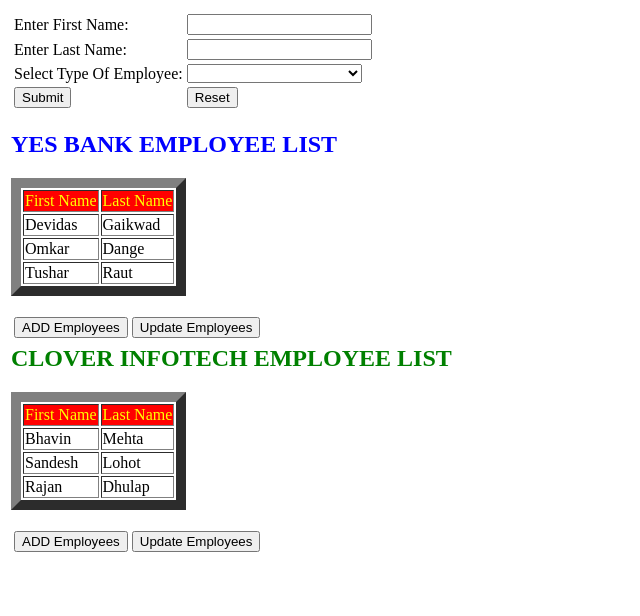
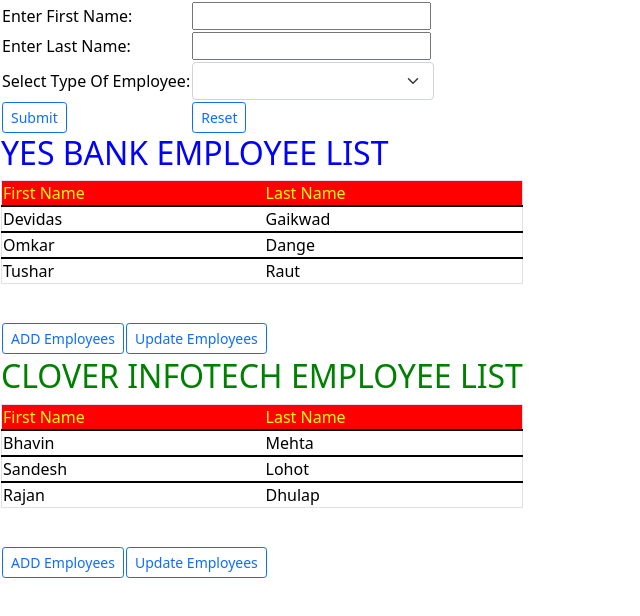
Before and after one commit to BhavinkumarMehta/angular-ivy-yob9ig, an Angular app: page / in a window 1280 px wide. Shown: the top 616 px of the page, without its empty margins (0-640 px from the left). Built offline with nearby package versions, Linux system fonts and the light colour scheme.

Commit message:
5 files modified

```diff
--- a/package.json
+++ b/package.json
@@ -13,6 +13,7 @@
     "@angular/router": "^13.2.0",
     "@popperjs/core": "^2.10.2",
     "bootstrap": "^5.1.3",
+    "fontawesome": "^5.6.3",
     "rxjs": "^7.5.2",
     "tslib": "^2.3.1",
     "zone.js": "^0.11.4"
--- a/src/app/app.component.css
+++ b/src/app/app.component.css
@@ -6,10 +6,10 @@
   color: yellow;
   background-color: red;
 }
-.YesBackground
-{
-  color:blue;
+.YesBackground {
+  color: blue;
   background-color: white;
   border: 1px;
   border-color: black;
+  border-width: 10px;
 }
--- a/src/app/app.component.html
+++ b/src/app/app.component.html
@@ -2,7 +2,7 @@
   <div>{{ Employee.fname }} {{ Employee.lname }}</div>
 </div> -->
 
-<table class="table">
+<table class="table-primary">
   <tr>
     <td colspan="6">Enter First Name:</td>
     <td colspan="6">
@@ -18,7 +18,11 @@
   <tr aria-colspan="12">
     <td colspan="6">Select Type Of Employee:</td>
     <td colspan="6">
-      <select ng-model="myVar">
+      <select
+        ng-model="myVar"
+        class="form-select"
+        aria-label="Default select example"
+      >
         <option value=""></option>
         <option value="Yes Bank Employee">Yes Bank Employee</option>
         <option value="Clover Infotech Employee">
@@ -30,33 +34,53 @@
   </tr>
   <tr aria-colspan="12">
     <td colspan="6">
-      <input id="Submit" type="button" value="Submit" />
+      <input
+        id="Submit"
+        class="btn btn-outline-primary btn-sm"
+        type="button"
+        value="Submit"
+      />
     </td>
     <td colspan="6">
-      <input id="Submit" type="button" value="Reset" />
+      <input
+        id="Submit"
+        class="btn btn-outline-primary btn-sm"
+        type="button"
+        value="Reset"
+      />
     </td>
   </tr>
 </table>
 
 <h2 class="YesBackground">YES BANK EMPLOYEE LIST</h2>
-<table aria-colspan="12" border="10px">
-  <tr class="color" aria-colspan="12">
-    <td aria-colspan="6">First Name</td>
-    <td aria-colspan="6">Last Name</td>
+<table class="table" aria-colspan="12" border="1px">
+  <tr class="table-primary" aria-colspan="12">
+    <td class="color" aria-colspan="6">First Name</td>
+    <td class="color" aria-colspan="6">Last Name</td>
   </tr>
-  <tr aria-colspan="12" *ngFor="let Employee of test">
+  <tr class="table-primary" aria-colspan="12" *ngFor="let Employee of test">
     <td aria-colspan="6">{{ Employee.fname }}</td>
     <td aria-colspan="6">{{ Employee.lname }}</td>
   </tr>
 </table>
 <br />
 <table aria-colspan="12">
-  <tr aria-colspan="12">
+  <tr class="table-primary" aria-colspan="12">
     <td aria-colspan="6">
-      <input id="AddEmployees" type="button" value="ADD Employees" />
+      <input
+        id="AddEmployees"
+        class="btn btn-outline-primary btn-sm"
+        type="button"
+        value="ADD Employees"
+      />
     </td>
     <td aria-colspan="6">
-      <input id="UpdateEmployees" type="button" value="Update Employees" />
+      <input
+        id="UpdateEmployees"
+        class="btn btn-outline-primary btn-sm"
+        type="button"
+        value="Update Employees"
+      />
     </td>
   </tr>
 </table>
--- a/src/app/clover/clover.component.html
+++ b/src/app/clover/clover.component.html
@@ -1,11 +1,15 @@
 <h2 class="CloverBackground">CLOVER INFOTECH EMPLOYEE LIST</h2>
 
-<table aria-colspan="12" border="10px">
-  <tr class="color" aria-colspan="12">
-    <td colspan="6">First Name</td>
-    <td colspan="6">Last Name</td>
+<table class="table" aria-colspan="12" border="1px">
+  <tr class="table-primary" aria-colspan="12">
+    <td class="color" colspan="6">First Name</td>
+    <td class="color" colspan="6">Last Name</td>
   </tr>
-  <tr aria-colspan="12" *ngFor="let Employee of CloverEmployees">
+  <tr
+    class="table-primary"
+    aria-colspan="12"
+    *ngFor="let Employee of CloverEmployees"
+  >
     <td colspan="6">{{ Employee.fname }}</td>
     <td colspan="6">{{ Employee.lname }}</td>
   </tr>
@@ -14,10 +18,21 @@
 <table aria-colspan="100%">
   <tr colspan="12">
     <td colspan="6">
-      <input id="AddEmployees" type="button" value="ADD Employees" />
+      <input
+        id="AddEmployees"
+        class="btn btn-outline-primary btn-sm"
+        type="button"
+        value="ADD Employees"
+      />
     </td>
+
     <td colspan="6">
-      <input id="UpdateEmployees" type="button" value="Update Employees" />
+      <input
+        id="UpdateEmployees"
+        class="btn btn-outline-primary btn-sm"
+        type="button"
+        value="Update Employees"
+      />
     </td>
   </tr>
 </table>
--- a/src/styles.css
+++ b/src/styles.css
@@ -1 +1,2 @@
 /* Add application styles & imports to this file! */
+@import '~bootstrap/dist/css/bootstrap.min.css';
```
